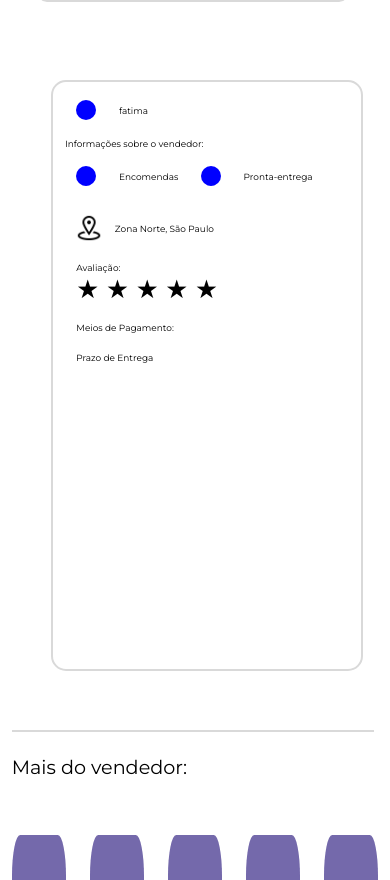
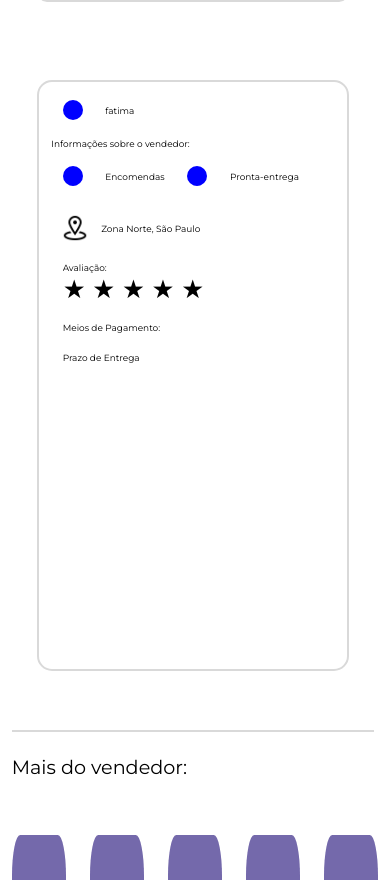
Before and after one commit to vimi-19/Vimi, a plain HTML site: page visãoproduto/index.html in a window 390 px wide. Shown: the part 2356-3236 px from the top of the page. Drawn offline with Linux system fonts and the light colour scheme.

Commit message:
Update Visao.css

```diff
--- a/visãoproduto/Visao.css
+++ b/visãoproduto/Visao.css
@@ -611,7 +611,7 @@ h3{
 
                     .info-vendedor{
                         width: 80vw;
-                        margin: 10%;
+                         margin: 10% 10% 10% 3%;
 
 
                     }
```
